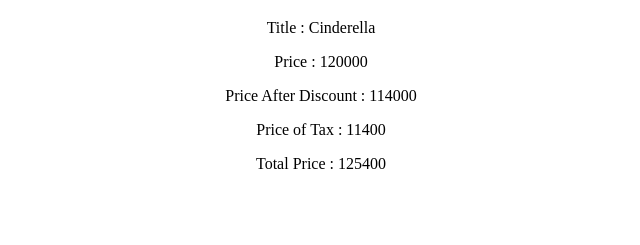
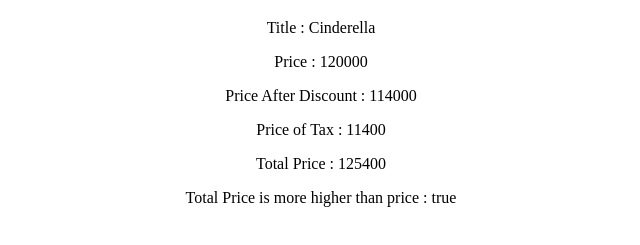
Before and after one commit to zettacamp-rizaldi-aidinul/Rizal_zettacamp_catfish, a plain HTML site: page index.html in a window 1280 px wide. Shown: the part 61-306 px from the top of the page, without its empty margins (319-959 px from the left). Drawn offline with Linux system fonts and the light colour scheme.

Commit message:
add boolean

```diff
--- a/index.html
+++ b/index.html
@@ -14,6 +14,7 @@
         <p>Price After Discount : <span id="price-discount"></span></p>
         <p>Price of Tax : <span id="price-tax"></span></p>
         <p>Total Price : <span id="total-price"></span></p>
+        <p>Total Price is more higher than price : <span id="boolean"></span></p>
     </div>
 
 
--- a/script.js
+++ b/script.js
@@ -25,3 +25,4 @@ document.getElementById("price").innerHTML = book.price;
 document.getElementById("price-discount").innerHTML = detail.priceAfterDiscount;
 document.getElementById("price-tax").innerHTML = detail.priceTax;
 document.getElementById("total-price").innerHTML = detail.totalPrice;
+document.getElementById("boolean").innerHTML = detail.totalPrice > book.price
```
